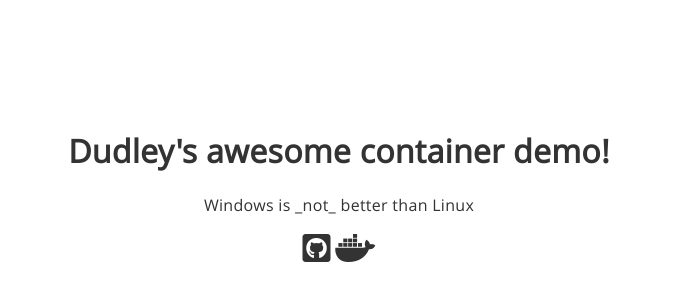
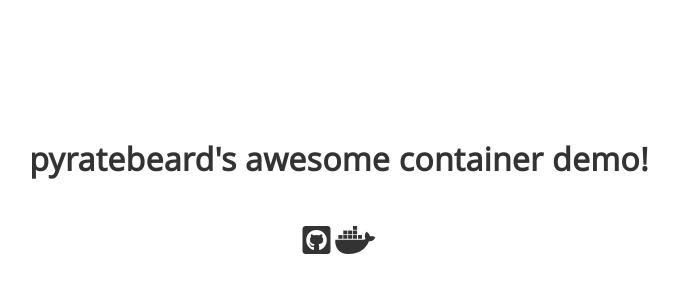
Before and after one commit to pyratebeard/container-webhook-demo, a plain HTML site: page index.html in a window 1280 px wide. Shown: the part 214-514 px from the top of the page, without its empty margins (301-980 px from the left). Drawn offline with Linux system fonts and the light colour scheme.

Commit message:
more changes

```diff
--- a/index.html
+++ b/index.html
@@ -11,8 +11,8 @@
   </head>
   <body>
     <div class="rootcontent">
-      <h1>Dudley's awesome container demo!</h1>
-      <p>Windows is _not_ better than Linux</p>
+      <h1>pyratebeard's awesome container demo!</h1>
+      <br>
       <a href='https://github.com/pyratebeard/container-webhook-demo' target='_blank' rel='noopener noreferrer'><i class='fab fa-github-square fa-2x' aria-hidden='true'></i></a>
       <a href='https://hub.docker.com/r/pyratebeard/container-webhook-demo' target='_blank' rel='noopener noreferrer'><i class='fab fa-docker fa-2x' aria-hidden='true'></i></a>
     </div>
```
